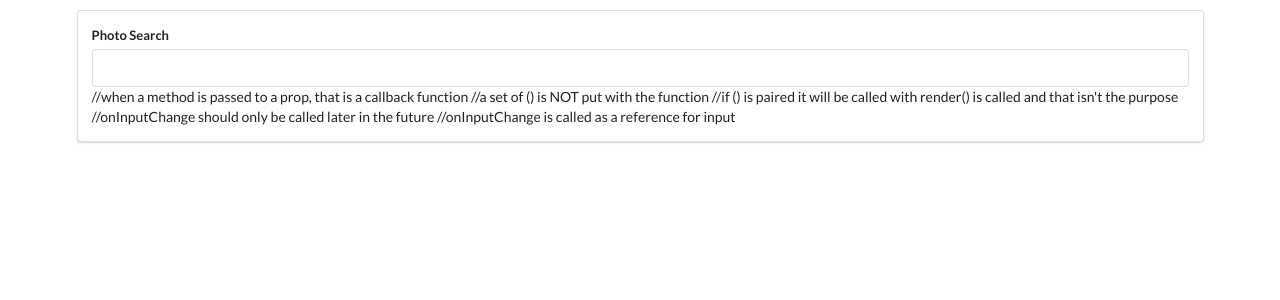
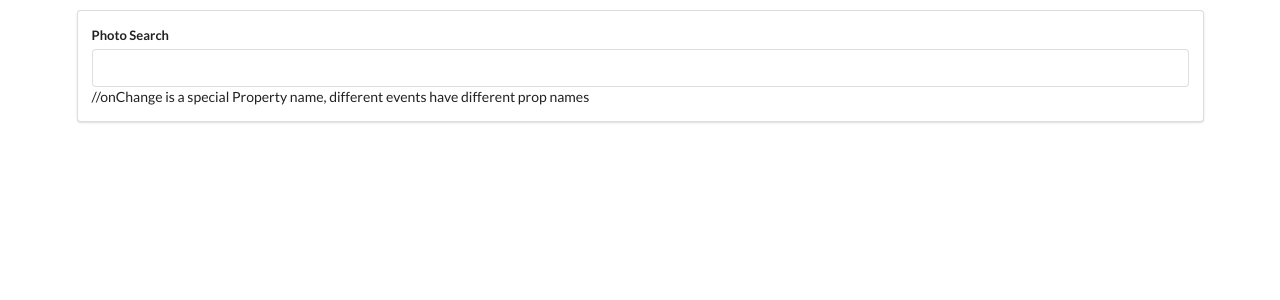
Before and after one commit to mekowalski/react-photos-app, a React (Create React App) app: page / in a window 1280 px wide. Shown: the top 300 px of the page. Built offline with nearby package versions, Linux system fonts and the light colour scheme.

Commit message:
explain different events and attempt table

```diff
--- a/src/components/SearchBar.js
+++ b/src/components/SearchBar.js
@@ -4,8 +4,6 @@ import React from 'react';
 //State is the term that will be typed and searched in the search bar
 class SearchBar extends React.Component {
   onInputChange(event) {
-    //event is JS object, usually one argument inside the entire function
-    //that event argument is the text value that will be typed
     // event.target.value
     console.log(event.target.value)
   }
@@ -17,11 +15,7 @@ class SearchBar extends React.Component {
           <div className='field'>
             <label>Photo Search</label>
             <input type='text' onChange={this.onInputChange} />
-            //when a method is passed to a prop, that is a callback function
-            //a set of () is NOT put with the function
-            //if () is paired it will be called with render() is called and that isn't the purpose
-            //onInputChange should only be called later in the future
-            //onInputChange is called as a reference for input
+            //onChange is a special Property name, different events have different prop names
           </div>
         </form>
       </div>
```
Also changed, not shown: 1 other file (tests, documents, lock files or other folders).
